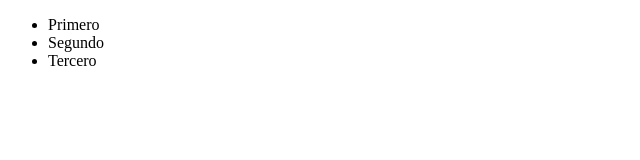
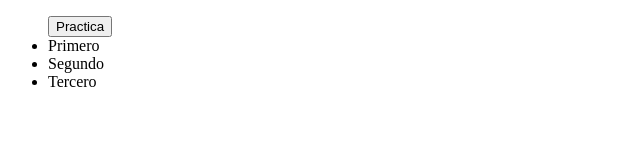
Before and after one commit to StephanieCueva/Proyecto-final, a plain HTML site: page index.html in a window 1280 px wide. Shown: the whole page, without its empty margins (0-640 px from the left). Drawn offline with Linux system fonts and the light colour scheme.

Commit message:
segundo commit

```diff
--- a/index.html
+++ b/index.html
@@ -10,6 +10,8 @@
 <body>
 
     <ul>
+        <input type="button" class="button" value="Practica" onclick="f01()" /> <br>
+
         <li>Primero</li>
         <li>Segundo</li>
         <li>Tercero</li>
```
